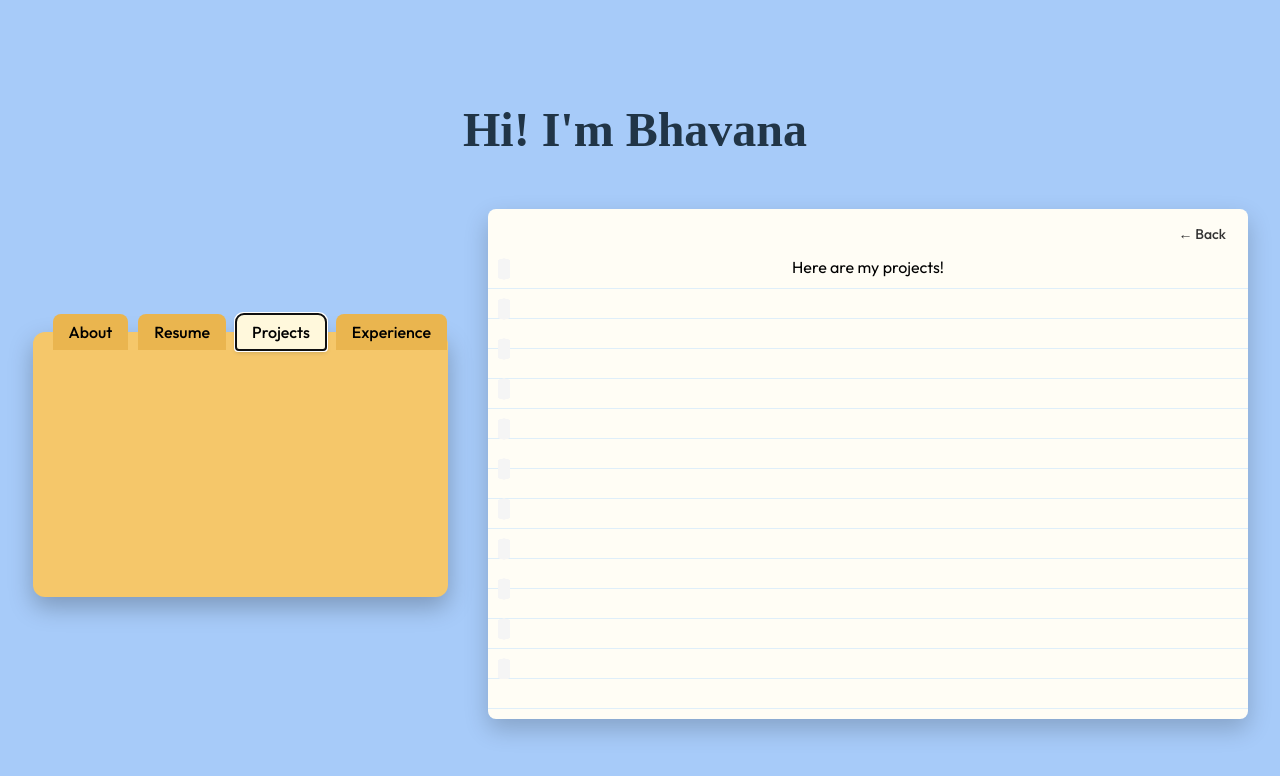
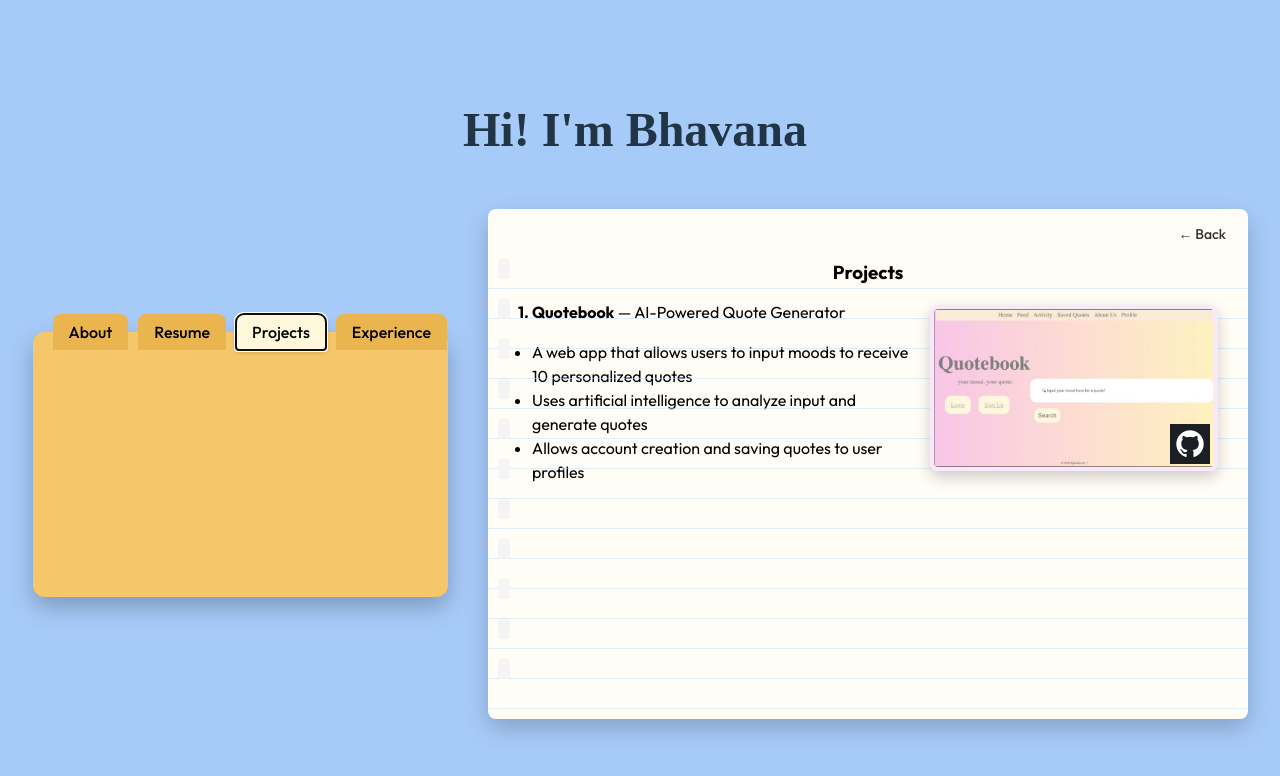
Before and after one commit to bhavana-pixel/portfolio, a React (Vite) app: page / in a window 1280 px wide. Both pictures are taken after a click on the button "Projects". Shown: the top 776 px of the page. Built offline with nearby package versions, Linux system fonts and the light colour scheme.

Commit message:
Added Quotebook project in projects file.

```diff
--- a/src/Folder.css
+++ b/src/Folder.css
@@ -230,6 +230,70 @@
   animation-delay: 0.1s;
 }
 
+.projects-layout{
+  text-align: left;
+  width: 100%;
+  z-index: 2;
+}
+
+.projects-layout h3 {
+  text-align: center;
+}
+
+.project-row {
+  display: flex;
+  align-items: flex-start;
+  gap: 20px;
+}
+
+.project-text {
+  flex: 1;
+  margin-top: -3%;
+}
+
+.project-text ul {
+  padding-left: 14px;
+}
+
+.project-image-wrapper {
+  position: relative;
+  display: inline-block;
+}
+
+.project-image {
+  width: 280px;
+  border-radius: 8px;
+  box-shadow: 0 6px 15px rgba(0,0,0,0.2);
+  border: 4px solid;
+  border-color: rgb(248, 232, 251);
+  opacity: 0;
+  transform: translateX(40px);
+  animation: photoFadeIn 0.6s ease-out forwards;
+  position: relative;
+  display:block;
+}
+
+.project-image:hover, .github-logo:hover {
+  transform: scale(1.03);
+}
+
+.github-link {
+  position: absolute;
+  bottom: 1px;
+  right: 8px;
+
+  opacity: 0;
+
+  animation: photoFadeIn 0.4s ease forwards;
+  animation-delay: 0.6s;
+}
+
+.github-logo {
+  width: 40px;
+  height: 40px;
+  transition: transform 0.2s;
+}
+
 @keyframes photoFadeIn{
   to{
     opacity: 1;
--- a/src/Folder.jsx
+++ b/src/Folder.jsx
@@ -13,7 +13,7 @@ export default function Folder() {
           <div className="paperclip-wrapper">
             <span className="paperclip">📎</span>
             <div className="clip-note">
-                    <br/>Click each tab to<br />learn more about me! <br/>
+              <br />Click each tab to<br />learn more about me! <br />
             </div>
           </div>
 
@@ -76,7 +76,49 @@ export default function Folder() {
               </div>
             )}
             {activeTab === "Resume" && <p>Resume file here...</p>}
-            {activeTab === "Projects" && <p>Here are my projects!</p>}
+
+            {activeTab === "Projects" && (
+              <div className="projects-layout">
+  <h3>Projects</h3>
+
+  <div className="project-row">
+    <div className="project-text">
+      <p>
+        <strong>1. Quotebook</strong> — AI-Powered Quote Generator
+      </p>
+
+      <ul>
+        <li>A web app that allows users to input moods to receive 10 personalized quotes</li>
+        <li>Uses artificial intelligence to analyze input and generate quotes</li>
+        <li>Allows account creation and saving quotes to user profiles</li>
+      </ul>
+    </div>
+
+    {/* Image + GitHub logo wrapper */}
+    <div className="project-image-wrapper">
+      <img
+        src="/quotebook.jpg"
+        alt="Quotebook project"
+        className="project-image"
+      />
+
+      <a
+        href="https://github.com/quote-generator-devs/quote-generator"
+        target="_blank"
+        rel="noopener noreferrer"
+        className="github-link"
+      >
+        <img
+          src="/github-logo.png"
+          alt="GitHub Repository"
+          className="github-logo"
+        />
+      </a>
+    </div>
+  </div>
+</div>
+            )}
+
             {activeTab === "Experience" && <p>Internships and work experience here...</p>}
           </div>
         )}
```
Also changed, not shown: public/github-logo.png (added), public/quotebook.jpg (added). Lines whose indentation alone changed are shown as unchanged.
